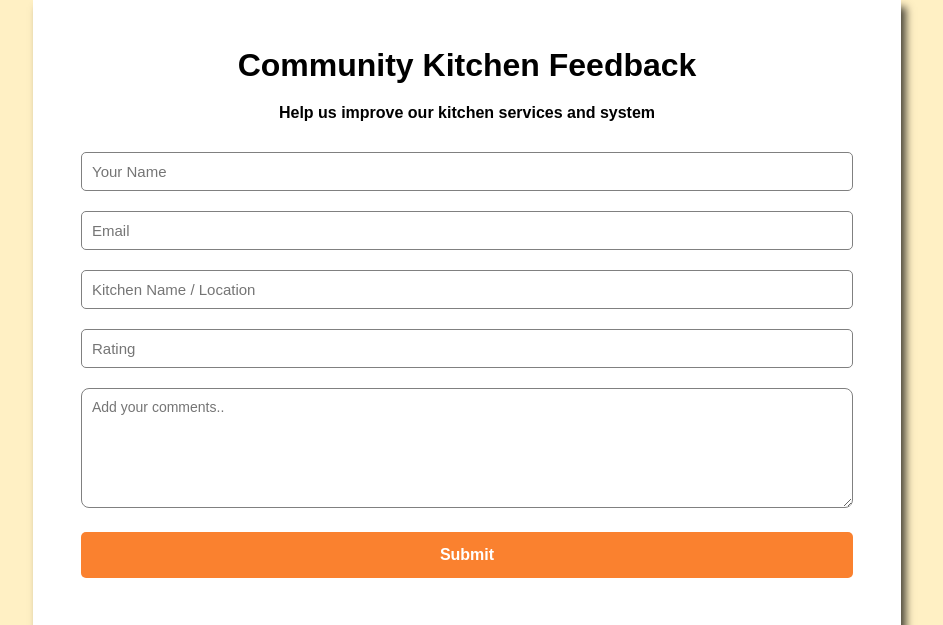
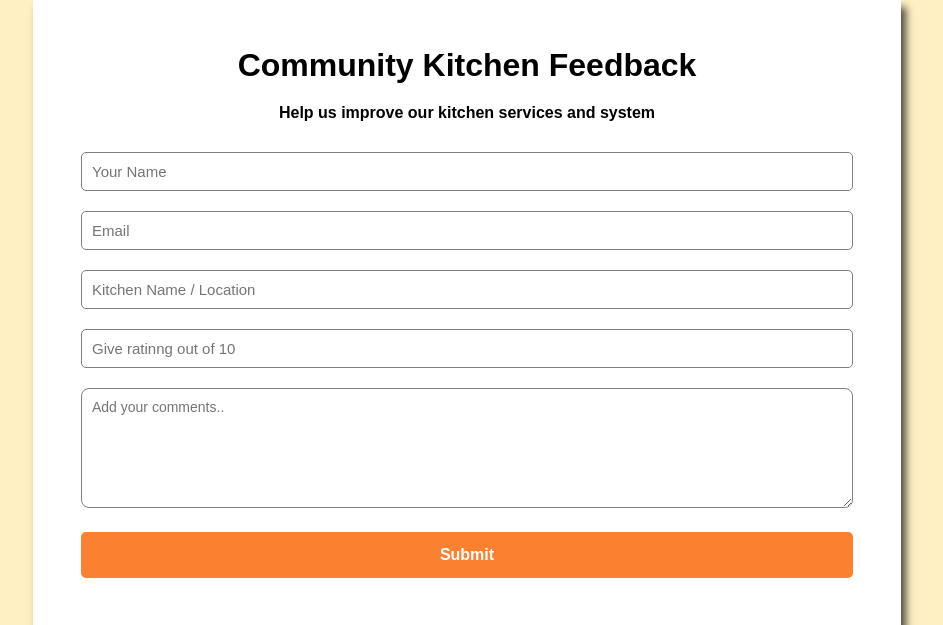
Before and after one commit to Shreyas140304/Community_kitchen_locator, a Flask app: page /feedback in a window 1280 px wide. Shown: the part 21-646 px from the top of the page, without its empty margins (173-1116 px from the left). Run offline with Flask 3, Linux system fonts and the light colour scheme; some libraries are stand-ins or nearby versions.

Commit message:
Update feedback form action and input fields

```diff
--- a/Templates/feedback.html
+++ b/Templates/feedback.html
@@ -4,7 +4,7 @@
 <head>
     <meta charset="UTF-8">
     <meta name="viewport" content="width=device-width, initial-scale=1.0">
-    <link rel="stylesheet" href="../css/feedback.css">
+    <link rel="stylesheet" href="{{ url_for('static', filename='css/feedback.css') }}">
     <title>Document</title>
 </head>
 
@@ -12,7 +12,7 @@
 
     <div class="main-container">
 
-        <form id="feedbackForm" class="feedbackForm" action="">
+        <form id="feedbackForm" class="feedbackForm" action="/feedback" method ="POST">
             <h1>Community Kitchen Feedback</h1>
             <h4>Help us improve our kitchen services and system</h4>
             <div class="user-name">
@@ -22,10 +22,10 @@
                 <input type="text" name="email" id="email" placeholder="Email">
             </div>
             <div class="Kitchen-detail">
-                <input type="text" name="email" id="email" placeholder="Kitchen Name / Location ">
+                <input type="text" name="detail" id="detail" placeholder="Kitchen Name / Location ">
             </div>
             <div class="Rating">
-                <input type="number" name="rating" id="rating" placeholder="Rating">
+                <input type="number" name="rating" id="rating" placeholder="Give ratinng out of 10">
             </div>
             <div class="comments">
                 <textarea name="comments" id="comments" placeholder="Add your comments.."></textarea>
```
